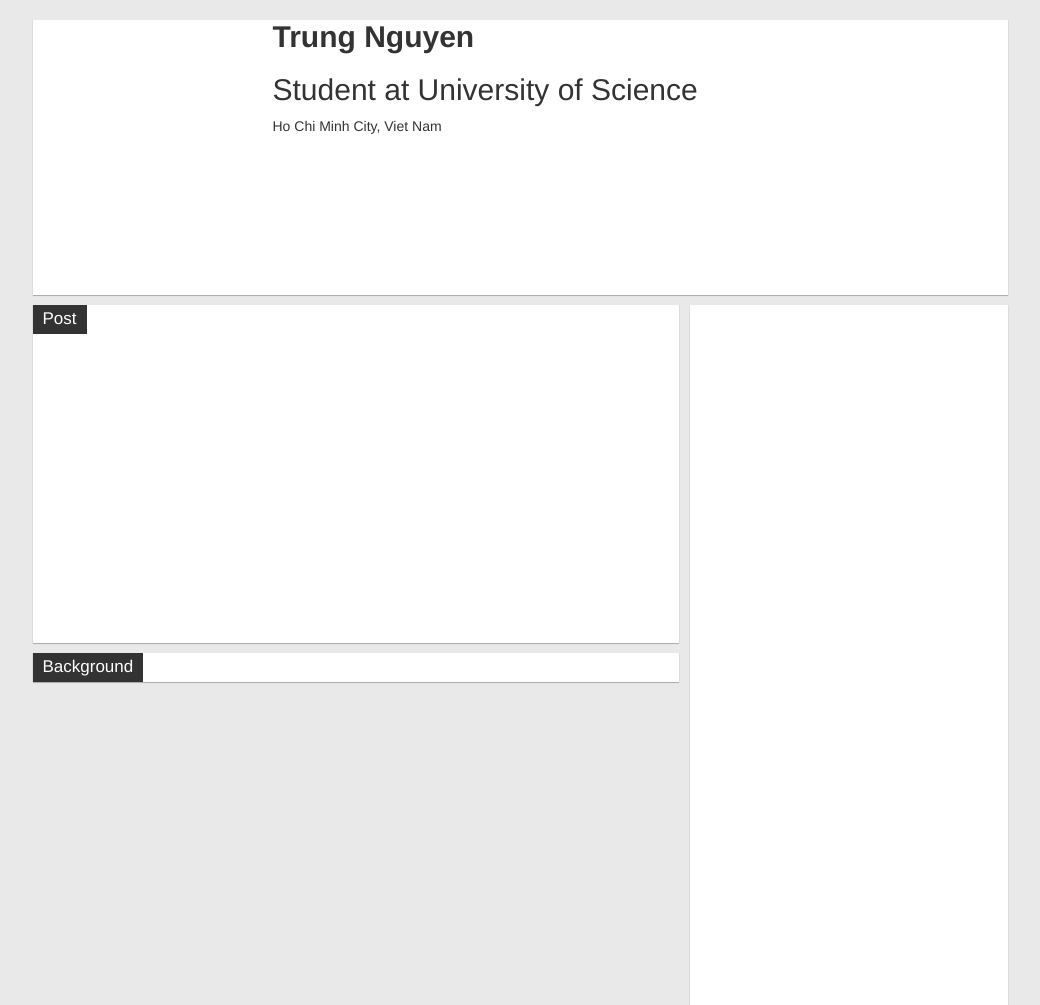
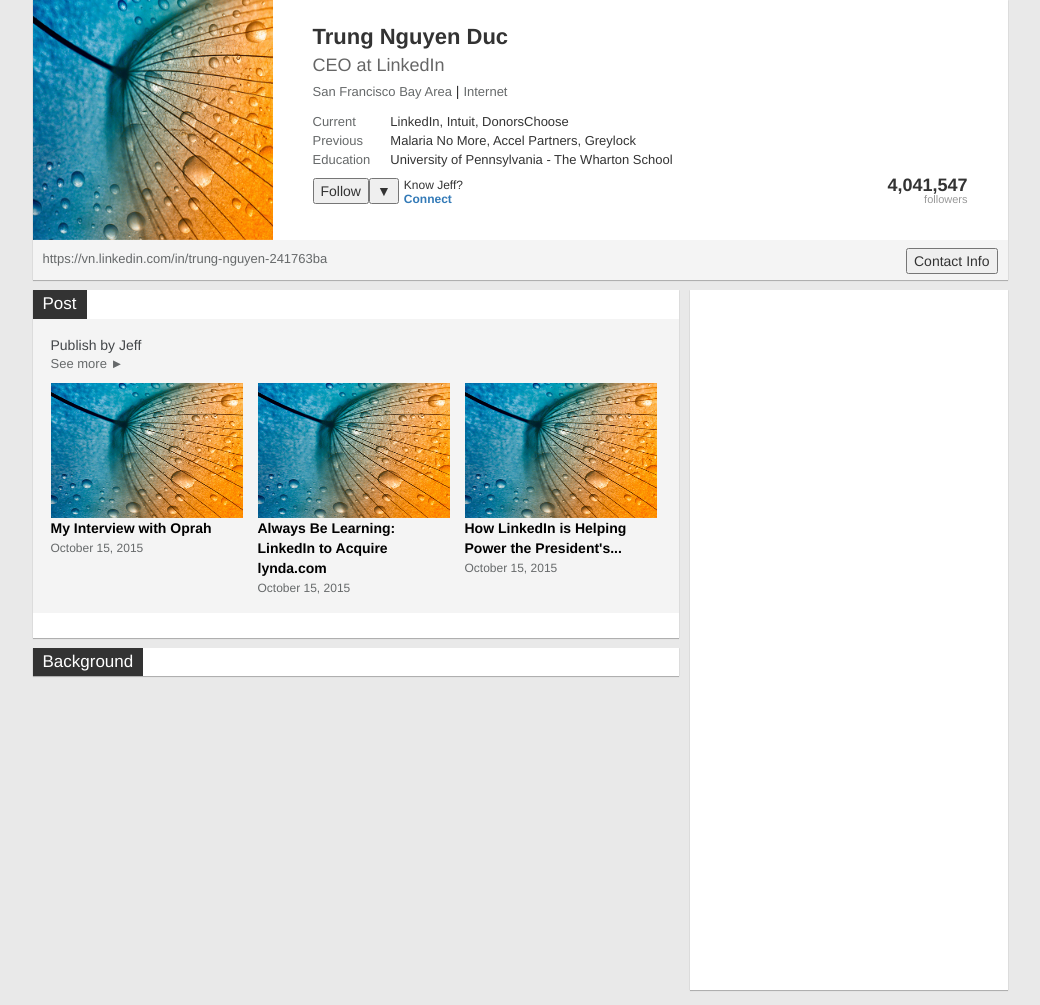
Before and after one commit to trungnguyen281/MidtermProject-LinkedIn, a plain HTML site: page index.html in a window 1280 px wide. Shown: the whole page, without its empty margins (120-1160 px from the left). Drawn offline with Linux system fonts and the light colour scheme.

Commit message:
Show Profile-Post

```diff
--- a/css/styles.css
+++ b/css/styles.css
@@ -6,7 +6,6 @@ body {
 
 #top-card {
   width: 975px;
-	height: 275px;
   background: #fff;
   box-shadow: 0 1px 1px rgba(0,0,0,0.15),
     -1px 0 0 rgba(0,0,0,0.03),
@@ -29,6 +28,7 @@ body {
     1px 0 0 rgba(0,0,0,0.03),
     0 1px 0 rgba(0,0,0,0.12);
   float: right;
+  margin-bottom: 10px;
 }
 
 #main-left {
@@ -42,6 +42,123 @@ body {
   float: left;
 }
 
+.profile-overview {
+  padding: 25px 40px;
+  float: left;
+    width: 735px;
+    height: 240px;
+}
+
+.profile-extra {
+  height: 40px;
+    width: 100%;
+    background: #f4f4f4;
+    clear: both;
+}
+
+.fullname {
+	font-size: 22px;
+	font-weight: bold;
+	line-height: 24px;
+}
+
+.headline-container {
+	margin: 5px 0px;
+}
+
+.headline {
+	color: #666;
+	font-size: 18px;
+	font-weight: normal;
+	line-height: 22px;
+}
+
+.demographics p {
+	display: inline;
+}
+
+.demographics a {
+	color: #66696a;
+	font-size: 13px;
+	font-weight: normal;
+	line-height: 17px;
+}
+
+.demographics a:hover {
+	color: #006fa6;
+	text-decoration: none;
+}
+
+.overview {
+	margin: 10px 0;
+}
+
+.overview th {
+	font-size: 13px;
+	line-height: 17px;
+	color: #66696a;
+	font-weight: normal;
+	padding: 2px 20px 0 0;
+}
+
+.overview td {
+	font-size: 13px;
+	line-height: 17px;
+	color: #333;
+	font-weight: normal;
+	padding: 2px 0 0 0;
+}
+
+.member-connections {
+	float: right;
+	text-align: right;
+	font-size: 11px;
+	color: #999;
+}
+.member-connections strong{
+	font-weight: bold;
+	display: block;
+	color: #333;
+	font-size: 18px;
+	line-height: 14px;
+}
+
+.btn-follow {
+	float: left;
+}
+
+.connect {
+	float: left;
+	font-size: 12px;
+	line-height: 14px;
+	color: #333;
+	font-weight: normal;
+	margin-left: 5px;
+}
+
+.connect p {
+	margin: 0;
+}
+
+.profile-extra {
+	padding: 8px 10px;
+}
+
+.profile-extra a {
+	color: #66696a;
+	font-size: 13px;
+	font-weight: normal;
+	line-height: 17px;
+}
+
+.profile-extra a:hover {
+	color: #006fa6;
+	text-decoration: none;
+}
+
+.btn-contact-info {
+	float: right;
+}
 .card {
   background: #fff;
   box-shadow: 0 1px 1px rgba(0,0,0,0.15),
@@ -62,7 +179,74 @@ body {
 
 .post {
   width: 100%;
-	height: 338px;
+  padding-bottom: 25px;
+}
+
+.influencer-post {
+	display: block;
+	background-color: #f4f4f4;
+	padding: 18px;
+}
+
+.influencer-header {
+	font-size: 14px;
+	font-weight: normal;
+	line-height: 16px;
+	color: #434649;
+	margin: 0;
+}
+
+.see-more-action, .see-more-action a {
+	font-size: 13px;
+	line-height: 17px;
+	color: #66696a;
+	font-weight: normal;
+	margin: 0;
+}
+
+.post-list ul {
+	list-style-type: none;
+	padding: 0;
+}
+
+.post-with-image {
+	float: left;
+	width: 195px;
+	min-height: 135px;
+	position: relative;
+}
+.post-with-image img {
+	width: 192px;
+	height: 135px;
+}
+
+.first-post {
+	margin-right: 12px;
+}
+
+.last-post {
+	margin-left: 12px;
+}
+
+.post-title a {
+	font-size: 14px;
+	font-weight: bold;
+	line-height: 16px;
+	color: #000;
+	text-decoration: none;
+	margin: 0;
+}
+
+.post-title a:hover {
+	color: #006fa6;
+	text-decoration: none;
+}
+
+.publish-at {
+	font-size: 12px;
+	line-height: 14px;
+	color: #66696a;
+	margin: 3px 0 0 0;
 }
 
 .background {
--- a/index.html
+++ b/index.html
@@ -1,25 +1,61 @@
 <!DOCTYPE html>
-<html>
+<html ng-app="LinkedInApp">
 <head>
-	<title>LinkedIn - Nguyen Duc Trung</title>
+	<title>Trung Nguyen Duc | LinkedIn</title>
 	<meta charset="utf-8">
 	<link rel="stylesheet" type="text/css" href="css/styles.css">
 </head>
-<body>
+<body ng-controller="LinkedIn">
 	<div id="top-card">
 		<div class="profile">
-			<div class="profile-img">
-
-			</div>
+			<img class="profile-img" src="img/profile.jpg" alt="profile-picture">
 			<div class="profile-overview">
-				<h2><strong>Trung Nguyen</strong></h2>
-				<h2>Student at University of Science</h2>
-				<span>Ho Chi Minh City, Viet Nam</span>
-
+				<div class="basic-info">
+					<div class="name-container">
+						<span class="fullname">Trung Nguyen Duc</span>
+					</div>
+					<div class="headline-container">
+						<span class="headline">CEO at LinkedIn</span>
+					</div>
+					<div class="demographics">
+						<a href="#">San Francisco Bay Area</a><p> | </p><a href="#">Internet</a>
+					</div>
+				</div>
+				<table class="overview">
+					<tbody>
+						<tr class="overview-current">
+							<th>Current</th>
+							<td>LinkedIn, Intuit, DonorsChoose</td>
+						</tr>
+						<tr class="overview-past">
+							<th>Previous</th>
+							<td>Malaria No More, Accel Partners, Greylock</td>
+						</tr>
+						<tr class="overview-education">
+							<th>Education</th>
+							<td>University of Pennsylvania - The Wharton School</td>
+						</tr>
+					</tbody>
+				</table>
+				<div class="profile-aux">
+					<div class="member-connections">
+						<strong>4,041,547</strong>
+						followers
+					</div>
+					<div class="profile-action">
+						<button class="btn-follow">Follow</button>
+						<button class="btn-follow">&#9660</button>
+						<div class="connect">
+							<p>Know Jeff?</p>
+							<a href="#"><strong>Connect</strong></a>
+						</div>
+					</div>
+				</div>
 			</div>
 		</div>
 		<div class="profile-extra">
-
+			<a href="https://vn.linkedin.com/in/trung-nguyen-241763ba" target="_blank">https://vn.linkedin.com/in/trung-nguyen-241763ba</a>
+			<button class="btn-contact-info">Contact Info</button>
 		</div>
 	</div>
 	<div id="main">
@@ -29,6 +65,32 @@
 		<div id="main-left">
 			<div class="card post">
 				<h2>Post</h2>
+				<div class="influencer-post">
+					<h4 class="influencer-header">Publish by Jeff</h4>
+					<span class="see-more-action">
+						<a href="#">See more</a> &#9658
+					</span>
+					<div class="post-list">
+						<ul>
+							<li class="post-with-image first-post">
+								<a href=""><img src="img/profile.jpg"></a>
+								<div class="post-title"><a href="#">My Interview with Oprah</a></div>
+								<p class="publish-at">October 15, 2015</p>
+							</li>
+							<li class="post-with-image">
+								<a href=""><img src="img/profile.jpg"></a>
+								<div class="post-title"><a href="#">Always Be Learning: LinkedIn to Acquire lynda.com</a></div>
+								<p class="publish-at">October 15, 2015</p>
+							</li>
+							<li class="post-with-image last-post">
+								<a href=""><img src="img/profile.jpg"></a>
+								<div class="post-title"><a href="#">How LinkedIn is Helping Power the President's...</a></div>
+								<p class="publish-at">October 15, 2015</p>
+							</li>
+						</ul>
+						<div style="clear: both"></div>
+					</div>
+				</div>
 			</div>
 			<div class="card background">
 				<h2>Background</h2>
```
Lines whose indentation alone changed are shown as unchanged.
